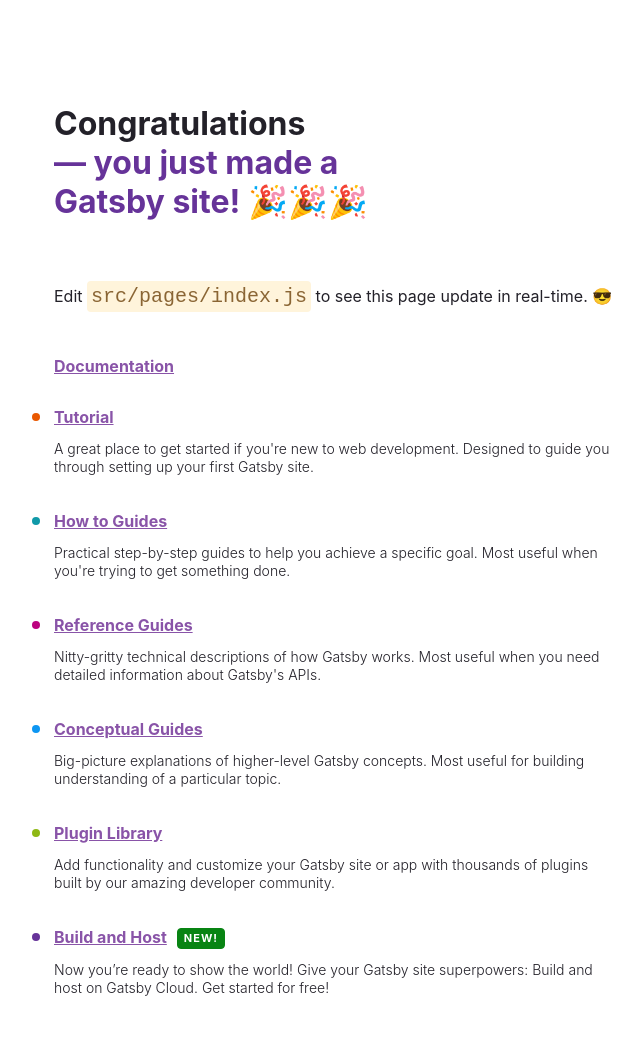
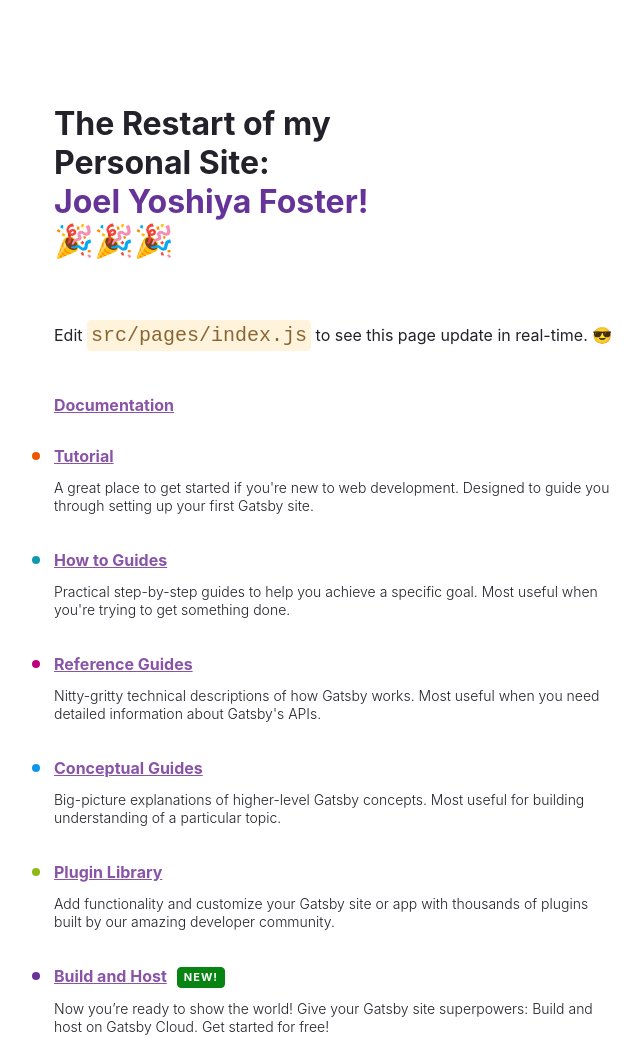
Before and after one commit to joelyoshiya/joelyoshiya.github.io, a Gatsby site: page / in a window 1280 px wide. Shown: the top 1038 px of the page, without its empty margins (50-692 px from the left). Built offline with nearby package versions, Linux system fonts and the light colour scheme; Gatsby itself is replaced by a stand-in of ours.

Commit message:
first mod to test things out

```diff
--- a/src/pages/index.js
+++ b/src/pages/index.js
@@ -127,9 +127,9 @@
   return (
     <main style={pageStyles}>
       <h1 style={headingStyles}>
-        Congratulations
+        The Restart of my Personal Site:
         <br />
-        <span style={headingAccentStyles}>— you just made a Gatsby site! 🎉🎉🎉</span>
+        <span style={headingAccentStyles}> Joel Yoshiya Foster! 🎉🎉🎉</span>
       </h1>
       <p style={paragraphStyles}>
         Edit <code style={codeStyles}>src/pages/index.js</code> to see this page
```
